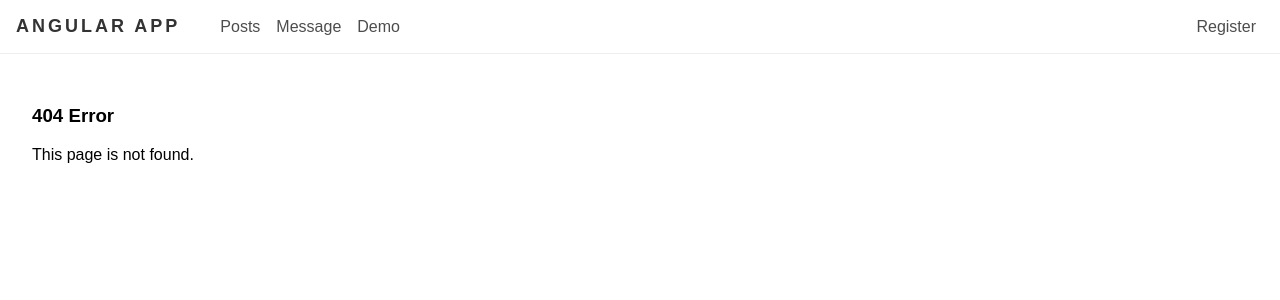
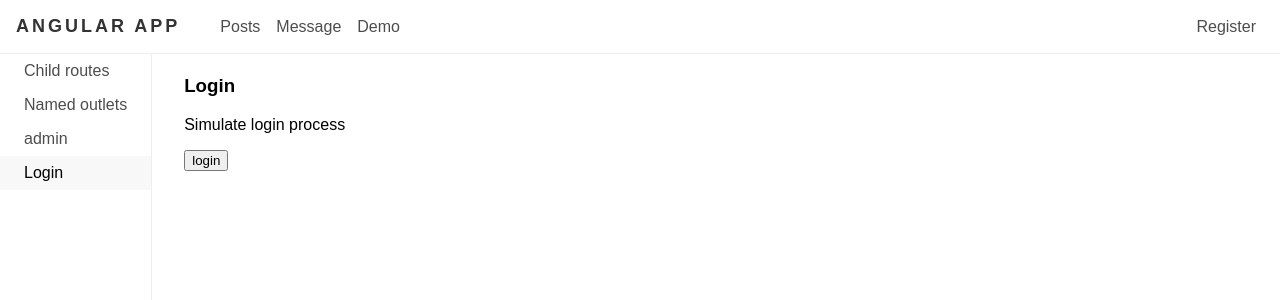
Before and after one commit to Michael2013518/angular-app, an Angular app: page /demo/login in a window 1280 px wide. Before the commit this address had no page. Shown: the top 300 px of the page. Built offline with nearby package versions, Linux system fonts and the light colour scheme.

Commit message:
更新组件样式

```diff
--- a/src/app/modules/demo/demo-routing.module.ts
+++ b/src/app/modules/demo/demo-routing.module.ts
@@ -2,6 +2,12 @@ import { NgModule } from '@angular/core';
 import { Routes, RouterModule } from '@angular/router';
 import { DemoComponent } from './demo.component';
 import { ChildRoutesComponent } from './child-routes/child-routes.component';
+import { LoginComponent } from './login/login.component';
+import { AdminComponent } from './admin/admin.component';
+import { AuthGuard } from './auth/auth.guard';
+import { AdminDashboardComponent } from './admin/admin-dashboard/admin-dashboard.component';
+import { PostComponent } from '../post/post.component';
+import { CanDeactivateGuard } from './admin/can-deactivate.guard';
 
 
 const routes: Routes = [
@@ -11,6 +17,24 @@ const routes: Routes = [
       {
         path: 'child-routes',
         component: ChildRoutesComponent
+      },
+      {
+        path: 'login',
+        component: LoginComponent
+      },
+      {
+        path: 'admin',
+        component: AdminComponent,
+        canActivate: [AuthGuard],
+        canActivateChild: [AuthGuard],
+        canDeactivate: [CanDeactivateGuard],
+        children: [{
+          path: 'dashboard',
+          component: AdminDashboardComponent
+        }, {
+          path: 'posts',
+          component: PostComponent
+        }]
       }
     ]
   }
--- a/src/app/modules/demo/demo.component.css
+++ b/src/app/modules/demo/demo.component.css
@@ -19,4 +19,5 @@
 .content {
   padding-left: 32px;
   margin-top: -30px;
+  flex-grow: 2;
 }
--- a/src/app/modules/demo/demo.component.html
+++ b/src/app/modules/demo/demo.component.html
@@ -2,6 +2,8 @@
   <div class="sidebar">
     <a routerLink="./child-routes" routerLinkActive="active">Child routes</a>
     <a [routerLink]="['/', {outlets: {popup: ['message']}}]">Named outlets</a>
+    <a routerLink="./admin" routerLinkActive="active">admin</a>
+    <a routerLink="./login" routerLinkActive="active">Login</a>
   </div>
   <div class="content">
     <router-outlet></router-outlet>
--- a/src/app/modules/demo/demo.module.ts
+++ b/src/app/modules/demo/demo.module.ts
@@ -4,10 +4,13 @@ import { CommonModule } from '@angular/common';
 import { DemoRoutingModule } from './demo-routing.module';
 import { DemoComponent } from './demo.component';
 import { ChildRoutesComponent } from './child-routes/child-routes.component';
+import { LoginComponent } from './login/login.component';
+import { AdminComponent } from './admin/admin.component';
+import { AdminDashboardComponent } from './admin/admin-dashboard/admin-dashboard.component';
 
 
 @NgModule({
-  declarations: [DemoComponent, ChildRoutesComponent],
+  declarations: [DemoComponent, ChildRoutesComponent, LoginComponent, AdminComponent, AdminDashboardComponent],
   imports: [
     CommonModule,
     DemoRoutingModule
--- a/src/app/modules/post/component/post-details/post-details.component.ts
+++ b/src/app/modules/post/component/post-details/post-details.component.ts
@@ -15,11 +15,14 @@ export class PostDetailsComponent implements OnInit {
   constructor(private route: ActivatedRoute, private postService: PostService, private router: Router) { }
 
   ngOnInit() {
-    console.log(this.route);
-    this.route.paramMap.subscribe(params => {
-      const postId = +params.get('id');
-      console.log(postId);
-      this.entity = this.postService.show(postId);
+    // console.log(this.route);
+    // this.route.paramMap.subscribe(params => {
+    //   const postId = +params.get('id');
+    //   console.log(postId);
+    //   this.entity = this.postService.show(postId);
+    // });
+    this.route.data.subscribe((data: { entity: Post}) => {
+      this.entity = data.entity;
     });
   }
   gotoPosts(entity: Post) {
--- a/src/app/modules/post/post-routing.module.ts
+++ b/src/app/modules/post/post-routing.module.ts
@@ -2,10 +2,16 @@ import { NgModule } from '@angular/core';
 import { Routes, RouterModule } from '@angular/router';
 import { PostComponent } from './post.component';
 import { PostDetailsComponent } from './component/post-details/post-details.component';
+import { PostDetailResolveService } from './service/post-detail-resolve.service';
 
 const routes: Routes = [
   {path: 'posts', component: PostComponent},
-  {path: 'posts/:id', component: PostDetailsComponent}]
+  {path: 'posts/:id',
+  resolve: {
+    entity: PostDetailResolveService
+  },
+  component: PostDetailsComponent
+}];
 
 @NgModule({
   imports: [
```
Also changed, not shown: src/app/core/component/page-not-found/page-not-found.component 2.css (added), src/app/modules/demo/child-routes/child-routes.component 2.css (added), 1 other file (tests, documents, lock files or other folders).
